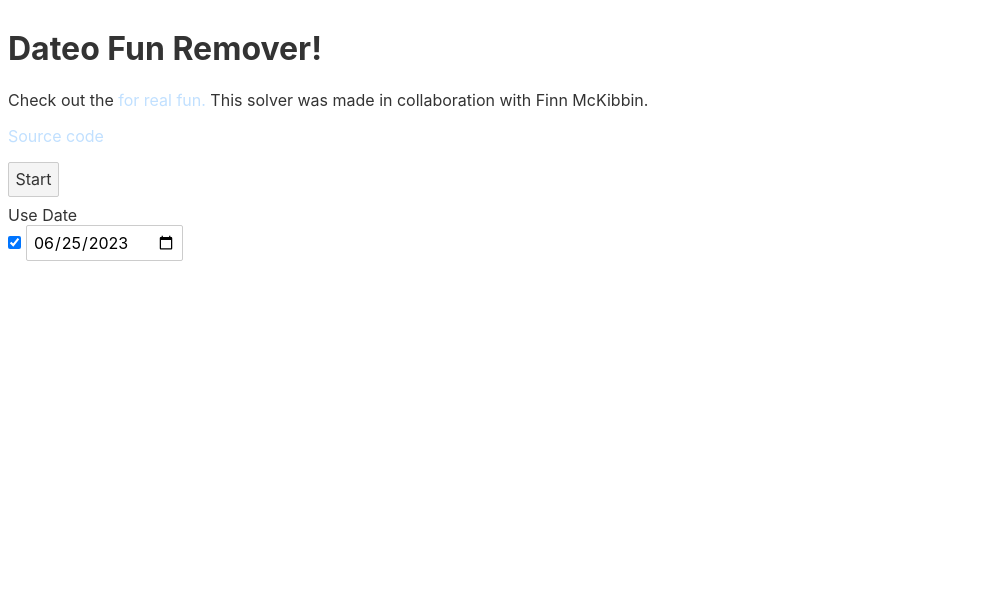
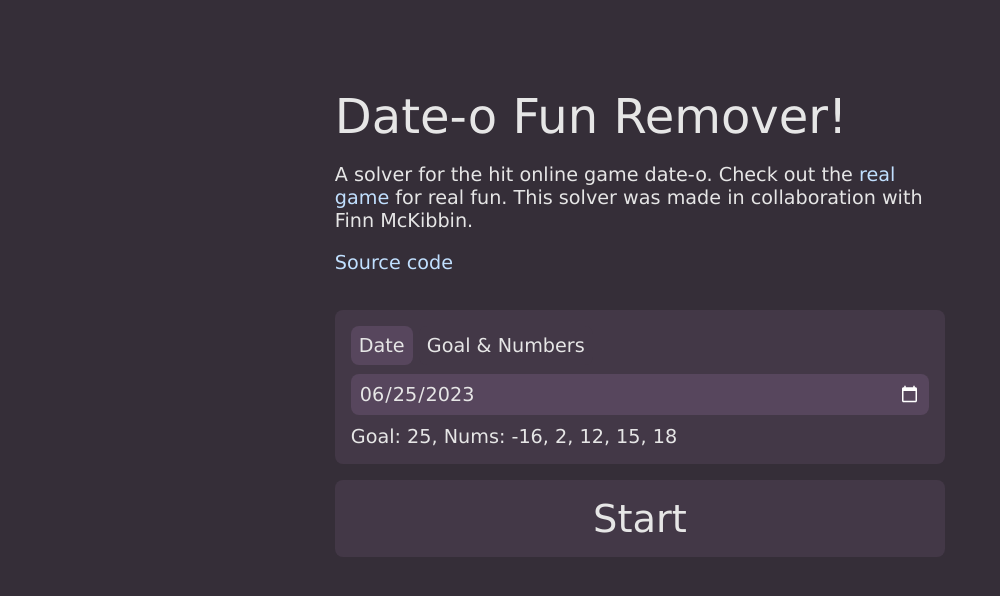
Before and after one commit to Ashwagandhae/dateo-fun-remover, a Svelte app in the folder svelte/: page / in a window 1280 px wide. Shown: the top 596 px of the page, without its empty margins (0-1000 px from the left). Built offline with nearby package versions, Linux system fonts and the light colour scheme.

Commit message:
added aesthetics

```diff
--- a/svelte/public/global.css
+++ b/svelte/public/global.css
@@ -4,14 +4,26 @@ body {
   width: 100%;
   height: 100%;
 }
+:root {
+  --back: hsl(283, 10%, 20%);
+  --back-2: hsl(283, 12%, 25%);
+  --back-3: hsl(283, 14%, 32%);
+  --back-4: hsl(283, 16%, 43%);
+  --rad: 0.5rem;
+  --text: hsl(0, 0%, 90%);
+}
 
 body {
-  color: #333;
+  display: flex;
+  background-color: var(--back);
+
+  color: var(--text);
   margin: 0;
   padding: 8px;
   box-sizing: border-box;
-  font-family: -apple-system, BlinkMacSystemFont, 'Segoe UI', Roboto,
+  font-family: Verdana, -apple-system, BlinkMacSystemFont, 'Segoe UI', Roboto,
     Oxygen-Sans, Ubuntu, Cantarell, 'Helvetica Neue', sans-serif;
+  font-weight: normal;
 }
 
 a {
--- a/svelte/src/App.svelte
+++ b/svelte/src/App.svelte
@@ -1,6 +1,6 @@
 <script>
-  import { onMount } from 'svelte';
-
+  import Solution from './Solution.svelte';
+  import { getFiveNums } from './nums.js';
   let worker;
   let content = [];
 
@@ -27,6 +27,9 @@
       if (data.message === 'solution') {
         content = [...content, data.solution];
       }
+      if (data.message === 'done') {
+        stop();
+      }
     };
   }
   function stop() {
@@ -48,40 +51,208 @@
   let [num1, num2, num3, num4, num5] = [1, 2, 3, 4, 5];
 
   let date = new Date().toISOString().slice(0, 10);
+
+  let dateGoal, dateNum1, dateNum2, dateNum3, dateNum4, dateNum5;
+  $: {
+    let [year, month, day] = date.split('-').map((x) => parseInt(x));
+    dateGoal = day;
+    [dateNum1, dateNum2, dateNum3, dateNum4, dateNum5] = getFiveNums(
+      year,
+      month - 1,
+      day
+    );
+  }
 </script>
 
-<h1>Dateo Fun Remover!</h1>
+<main>
+  <section class="intro">
+    <h1>Date-o Fun Remover!</h1>
     <p>
-  Check out the <a href="http://dateo-math-game.com">for real fun.</a> This solver
-  was made in collaboration with Finn McKibbin.
+      A solver for the hit online game date-o. Check out the <a
+        href="http://dateo-math-game.com">real game</a
+      > for real fun. This solver was made in collaboration with Finn McKibbin.
     </p>
     <p>
-  <a href="https://github.com/Ashwagandhae/dateo-fun-remover">Source code</a>
+      <a href="https://github.com/Ashwagandhae/dateo-fun-remover">Source code</a
+      >
     </p>
-<p />
-<div>
-  <button on:click={toggle}>{running ? 'Stop' : 'Start'}</button>
-  <label for="useDate">Use Date</label>
-  <input type="checkbox" bind:checked={useDate} id="useDate" />
+  </section>
+  <section class="input">
+    <div class="inputMode">
+      <button on:click={() => (useDate = true)} class:selected={useDate}
+        >Date</button
+      >
+      <button on:click={() => (useDate = false)} class:selected={!useDate}
+        >Goal & Numbers</button
+      >
+    </div>
     {#if useDate}
       <input type="date" bind:value={date} />
+      <div>
+        <span>Goal: {dateGoal}, </span>
+        <span
+          >Nums: {dateNum1}, {dateNum2}, {dateNum3}, {dateNum4}, {dateNum5}</span
+        >
+      </div>
     {:else}
       <label for="goal">Goal</label>
       <input type="number" id="goal" bind:value={goal} />
+      <div class="nums">
+        <div class="num">
           <label for="num1">Num1</label>
           <input type="number" id="num1" bind:value={num1} />
+        </div>
+        <div class="num">
           <label for="num2">Num2</label>
           <input type="number" id="num2" bind:value={num2} />
+        </div>
+        <div class="num">
           <label for="num3">Num3</label>
           <input type="number" id="num3" bind:value={num3} />
+        </div>
+        <div class="num">
           <label for="num4">Num4</label>
           <input type="number" id="num4" bind:value={num4} />
+        </div>
+        <div class="num">
           <label for="num5">Num5</label>
           <input type="number" id="num5" bind:value={num5} />
+        </div>
+      </div>
     {/if}
+  </section>
+  <section class="solutions">
+    <div class="status">
+      <button on:click={toggle} class="super" class:running
+        >{running ? 'Stop' : 'Start'}</button
+      >
+      <div class="thinking" class:on={running} />
+    </div>
     <ul class="content">
       {#each content as item}
-      <li>{item}</li>
+        <li>
+          <Solution {...item} />
+        </li>
       {/each}
     </ul>
-</div>
+  </section>
+</main>
+
+<style>
+  @keyframes pulse-flash {
+    0% {
+      background-color: var(--back-2);
+    }
+    50% {
+      background-color: var(--back-3);
+    }
+    100% {
+      background-color: var(--back-2);
+    }
+  }
+  main {
+    color-scheme: dark;
+
+    display: flex;
+    flex-direction: column;
+    align-items: center;
+    font-size: 1.2rem;
+    height: auto;
+    min-height: 100vh;
+    width: 100vw;
+    padding-top: 10vh;
+    padding-bottom: 50vh;
+    gap: 1rem;
+  }
+  section {
+    display: block;
+    width: 100%;
+    max-width: 50ch;
+    box-sizing: border-box;
+  }
+  .nums {
+    display: flex;
+    flex-direction: row;
+    justify-content: space-between;
+    width: 100%;
+    /* allow flex to go to next line  if needed */
+    flex-wrap: wrap;
+  }
+  input[type='number'] {
+    width: 4ch;
+    border: none;
+    border-radius: var(--rad);
+    background: var(--back-3);
+    padding: 0.5rem;
+    color: var(--text);
+  }
+  input[type='date'] {
+    width: 100%;
+    border: none;
+    border-radius: var(--rad);
+    background: var(--back-3);
+    padding: 0.5rem;
+    color: var(--text);
+  }
+  /* hide up and down arrows */
+  input[type='number']::-webkit-outer-spin-button,
+  input[type='number']::-webkit-inner-spin-button {
+    -webkit-appearance: none;
+  }
+  /* hide active outline */
+  input[type='number']:focus {
+    background: var(--back-4);
+  }
+
+  ul {
+    list-style: none;
+    padding: 0;
+    display: flex;
+    flex-direction: column;
+    gap: 1rem;
+    margin: 0;
+    padding-top: 1rem;
+  }
+  .status {
+    display: flex;
+    flex-direction: row;
+    width: 100%;
+    justify-content: space-between;
+  }
+  section.input {
+    background: var(--back-2);
+    padding: 1rem;
+    border-radius: var(--rad);
+  }
+  button {
+    background: var(--back-2);
+    border: none;
+    border-radius: var(--rad);
+    padding: 0.5rem;
+    color: var(--text);
+    cursor: pointer;
+  }
+  button:active {
+    background: var(--back-3);
+  }
+  .inputMode button.selected {
+    background: var(--back-3);
+  }
+  .inputMode button.selected:active {
+    background: var(--back-4);
+  }
+  button.super {
+    font-size: 2.4rem;
+    padding: 1rem;
+    margin: 0;
+    width: 100%;
+  }
+  button.super.running {
+    animation: pulse-flash 1s infinite;
+  }
+  h1 {
+    margin: 0;
+    font-weight: normal;
+    font-size: 3rem;
+  }
+</style>
--- /dev/null
+++ b/svelte/src/Solution.svelte
@@ -0,0 +1,71 @@
+<script>
+  export let atom;
+  export let score;
+
+  // function extractScore:
+  // returns {
+  //   score: number,
+  //   factors: {
+  //     string: number,
+  //   }
+  // }
+  // extract points and details from score
+  // it is formatted like this:
+  // score (factor: points, factor2: points2, ...)
+  // e.g.
+  // 32 (n: 5, o: 2, f: 9)
+  function extractScore(scoreString) {
+    let [score, factorString] = scoreString.split(' (');
+    factorString = factorString.replace(')', '');
+    let factors = {};
+    factorString.split(', ').forEach((factor) => {
+      let [factorName, factorPoints] = factor.split(': ');
+      factors[factorName] = factorPoints;
+    });
+    return { score, factors };
+  }
+  let parsedScore = extractScore(score);
+</script>
+
+<div class="solution">
+  <div class="score">
+    <div class="mainScore">{parsedScore.score}</div>
+    <div class="factors">
+      {#each Object.entries(parsedScore.factors) as [factor, points], index}
+        {#if index !== 0}{' + '}{/if}<span class="factor">{points}{factor}</span
+        >
+      {/each}
+    </div>
+  </div>
+  <div class="atom">{atom}</div>
+</div>
+
+<style>
+  div.solution {
+    display: flex;
+    justify-content: space-between;
+    align-items: center;
+    gap: 0.5rem;
+  }
+  .score {
+    background: var(--back-2);
+    border-radius: var(--rad);
+    padding: 0.5rem;
+    display: flex;
+    flex-direction: column;
+    justify-content: center;
+    align-items: center;
+  }
+  .mainScore {
+    font-size: 2rem;
+  }
+  .factors {
+    gap: 0.5rem;
+    font-size: 0.8rem;
+    white-space: nowrap;
+  }
+  .atom {
+    /* allow word break */
+    word-break: break-all;
+  }
+</style>
--- /dev/null
+++ b/svelte/src/nums.js
@@ -0,0 +1,37 @@
+function rng(seed) {
+  // Given a seed, returns a pseudorandom number using a Lehmer RNG algorithm
+  return (seed * 7 ** 5) % (2 ** 31 - 1);
+}
+
+export function getFiveNums(year, month, day) {
+  // Given the year, month, and day, return a list of five random numbers
+  // between -20 and 20 (excluding 0).
+
+  // We create the seed using year, month, and day so that if two people open
+  // the site on the same day, they both have the same numbers.
+  var seed = day + 100 * year + 1_000_000 * month;
+
+  // While the list of nums does not have 5 elements,
+  var nums = [];
+  var num;
+  while (nums.length < 5) {
+    seed = rng(seed);
+    // Convert the seed to a number between 1 and 20 (inclusive)
+    num = (seed % 20) + 1;
+    // With a 1/3 probability, decide if the number is negative
+    if (seed % 3 == 0) {
+      num = -num;
+    }
+    // If that number isn't in the list, add it (avoids duplicate numbers)
+    if (!nums.includes(num)) {
+      nums.push(num);
+    }
+  }
+
+  // Sort those numbers least to greatest
+  nums.sort(function (a, b) {
+    return a - b;
+  });
+
+  return nums;
+}
```
Also changed, not shown: svelte/src/worker.js (+13 -4 lines), 2 other files (tests, documents, lock files or other folders). Lines whose indentation alone changed are shown as unchanged.
